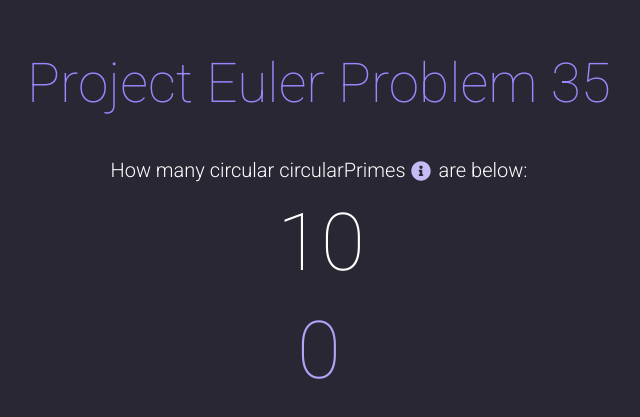
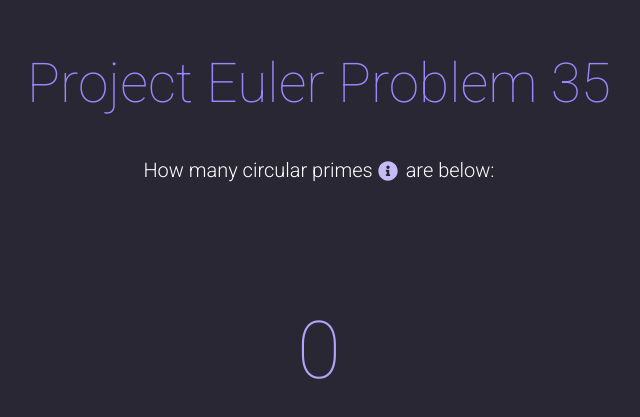
Before and after one commit to kadinlz/Project-Euler-35, a React (Create React App) app: page / in a window 1280 px wide. Shown: the part 197-614 px from the top of the page, without its empty margins (321-961 px from the left). Built offline with nearby package versions, Linux system fonts and the light colour scheme.

Commit message:
comment; improve performance

```diff
--- a/src/App.js
+++ b/src/App.js
@@ -7,7 +7,7 @@ class App extends Component {
 	constructor(props) {
 		super(props);
 		this.state = {
-			num: 10,
+			num: null,
 			circularPrimes: 0,
 		};
 	}
@@ -91,7 +91,7 @@ class App extends Component {
 						Project Euler Problem <span>35</span>
 					</p>
 					<p className="description">
-						How many circular circularPrimes
+						How many circular primes
 						<a className="info" target=" " href="https://projecteuler.net/problem=35">
 							<FaInfoCircle />
 						</a>
```
